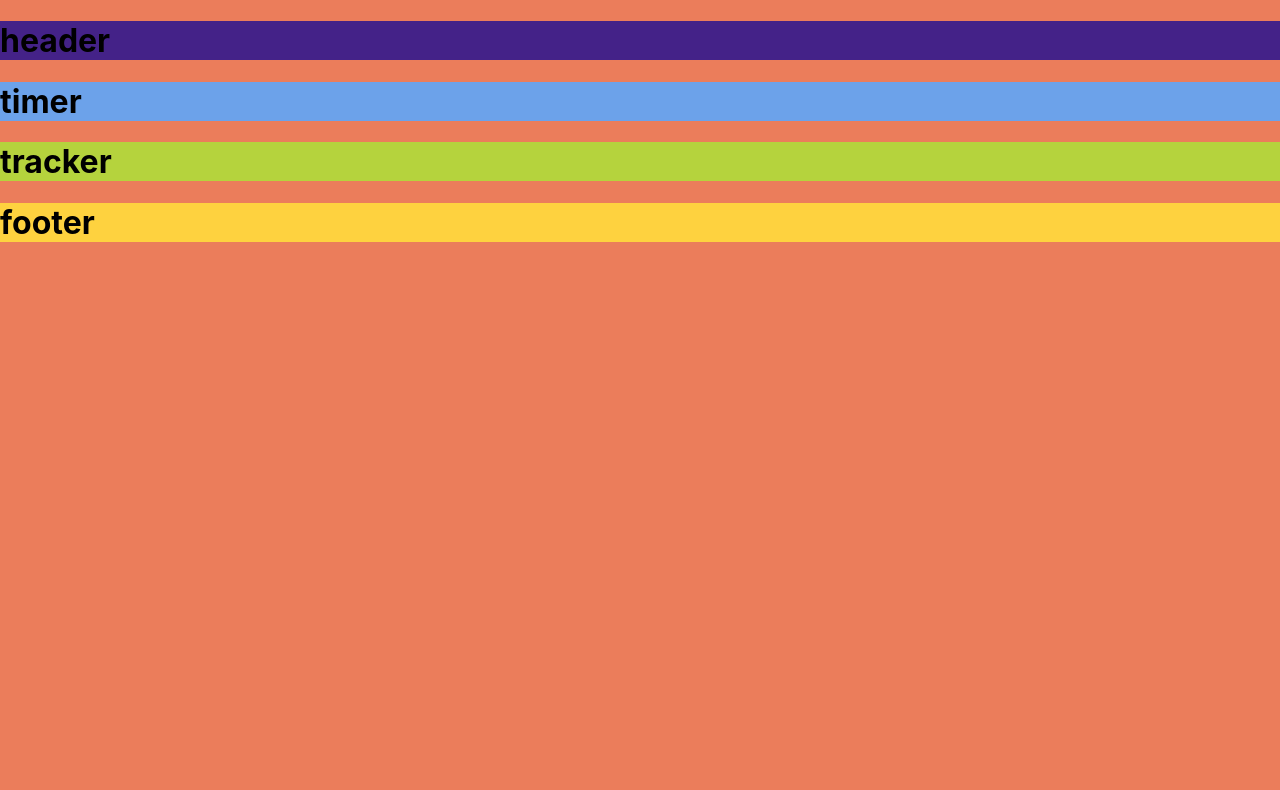
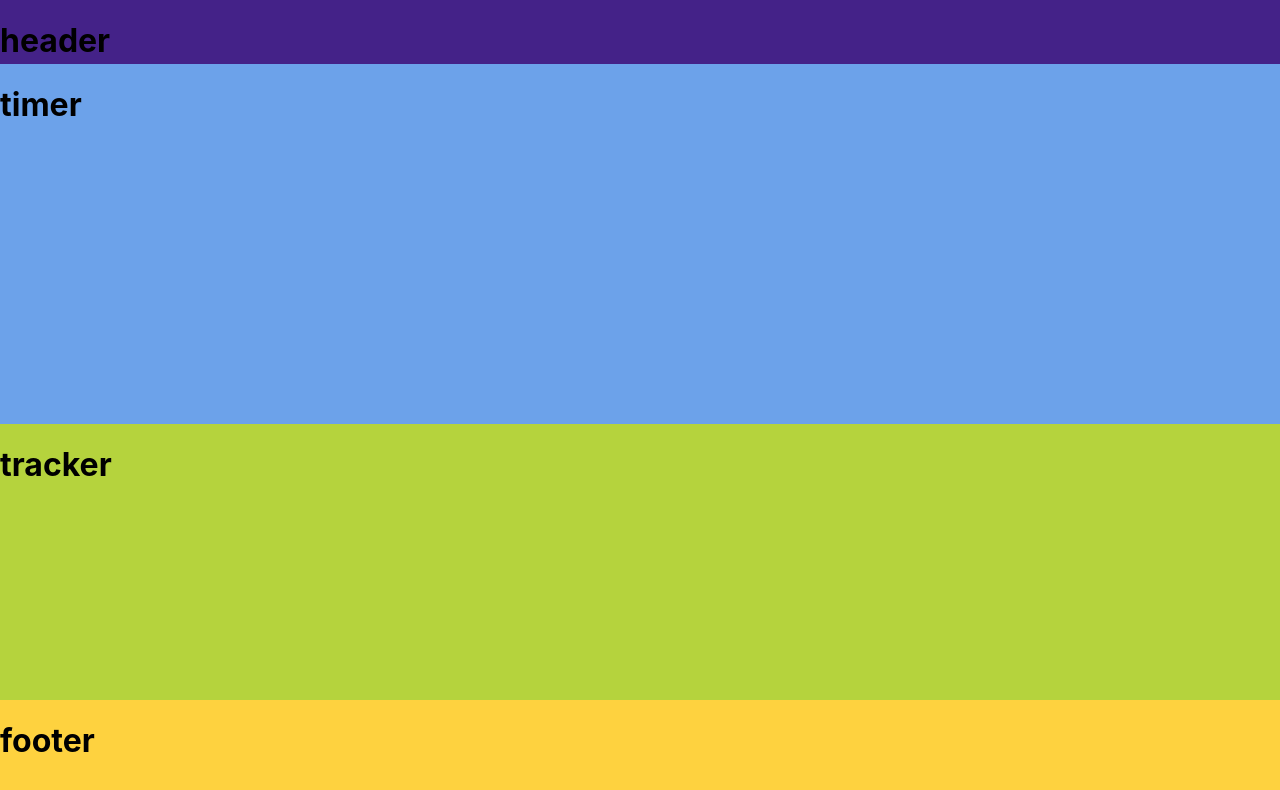
Before and after one commit to kcereno/pomodoro-timer, a React (Create React App) app: page / in a window 1280 px wide. Shown: the top 790 px of the page. Built offline with nearby package versions, Linux system fonts and the light colour scheme.

Commit message:
Map out general layout

```diff
--- a/src/App.css
+++ b/src/App.css
@@ -1,19 +1,34 @@
 body {
-  background-color: #eb7d5b ;
+  background-color: #eb7d5b;
+}
+
+.container {
+  display: flex;
+  flex-direction: column;
+
+  min-height: 100vh;
+
 }
 
 .header {
   background-color: #442288;
+  height: 64px;
 }
 
 .timer {
-background-color: #6Ca2ea;
+  background-color: #6Ca2ea;
+  flex-basis: 45vh;
 }
 
 .tracker {
   background-color: #b5d33d;
+  flex-basis: 45vh;
 }
 
 .footer {
-  background-color:  #fed23f;
+  background-color: #fed23f;
+  position: absolute;
+  bottom: 0;
+  height: 100px;
+  width: 100%;
 }
```
